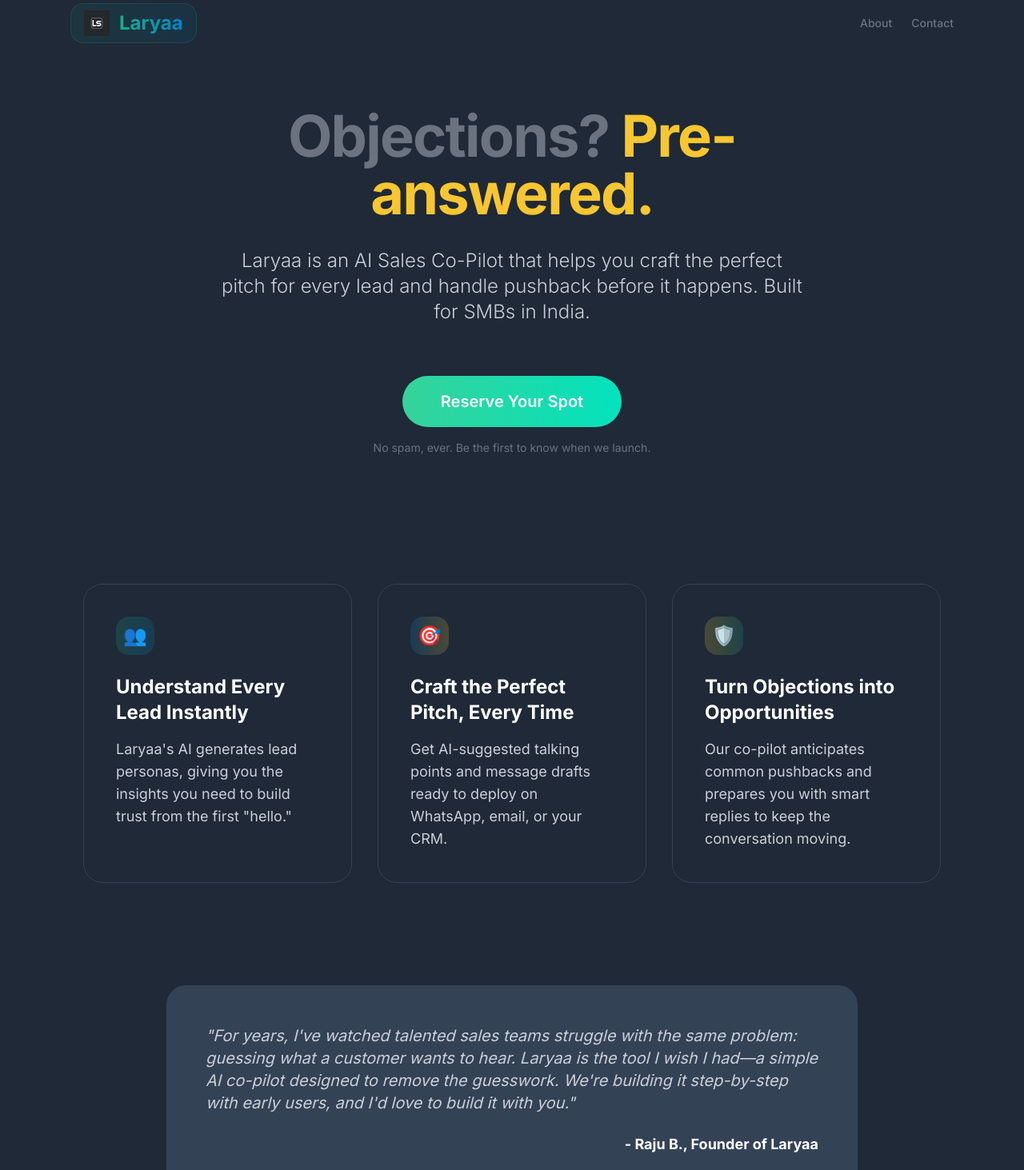
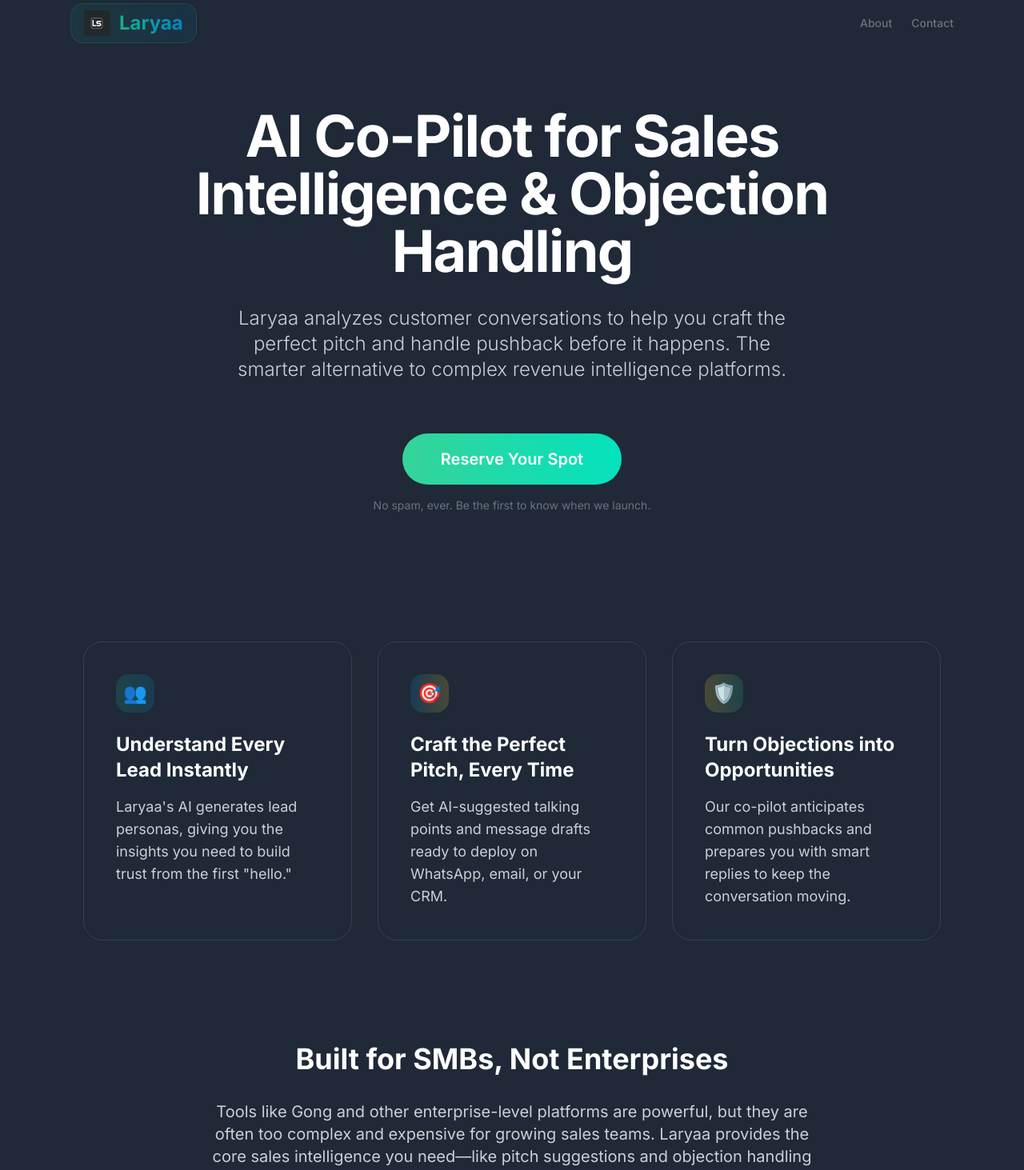
Before and after one commit to mylaryaa/laryaa-waitlist-pack, a React (Vite) app: page / in a window 1280 px wide. Shown: the part 60-1523 px from the top of the page at 80% size. Built offline with nearby package versions, Linux system fonts and the light colour scheme.

Commit message:
Update landing page SEO
Apply SEO-focused content updates to the landing page, including revised hero section headlines and sub-headlines, a new comparison section highlighting Laryaa's advantages for SMBs over enterprise solutions, and updated SEO metadata for improved search visibility.

```diff
--- a/index.html
+++ b/index.html
@@ -3,8 +3,8 @@
   <head>
     <meta charset="UTF-8" />
     <meta name="viewport" content="width=device-width, initial-scale=1.0" />
-    <title>Laryaa — AI Sales Co-Pilot for Smarter Pitches</title>
-    <meta name="description" content="Laryaa is an AI co-pilot that helps SMB sales teams craft personalized pitches and handle objections with confidence. Join the waitlist." />
+    <title>Laryaa | The Smarter Gong.io Alternative for SMBs</title>
+    <meta name="description" content="Get powerful sales intelligence without the enterprise cost. Laryaa offers AI-driven pitch creation and objection handling as a more focused alternative to Gong, Delve, and Vodex." />
     <link rel="preconnect" href="https://fonts.googleapis.com">
     <link rel="preconnect" href="https://fonts.gstatic.com" crossorigin>
     <link href="https://fonts.googleapis.com/css2?family=Inter:wght@300;400;500;600;700;800;900&display=swap" rel="stylesheet">
@@ -12,8 +12,8 @@
     <meta name="theme-color" content="#0a0a0a" />
     <meta name="robots" content="index,follow" />
 
-    <meta property="og:title" content="Laryaa — AI Sales Co-Pilot for Smarter Pitches" />
-    <meta property="og:description" content="Laryaa is an AI co-pilot that helps SMB sales teams craft personalized pitches and handle objections with confidence. Join the waitlist." />
+    <meta property="og:title" content="Laryaa | The Smarter Gong.io Alternative for SMBs" />
+    <meta property="og:description" content="Get powerful sales intelligence without the enterprise cost. Laryaa offers AI-driven pitch creation and objection handling as a more focused alternative to Gong, Delve, and Vodex." />
     <meta property="og:type" content="website" />
     <meta property="og:image" content="/og-image.png" />
     <meta property="og:url" content="https://laryaa.com/" />
--- a/src/pages/Landing.tsx
+++ b/src/pages/Landing.tsx
@@ -29,11 +29,10 @@ const Landing = () => {
 
         <section className="text-center max-w-4xl mx-auto px-4">
           <h1 className="text-3xl sm:text-5xl md:text-7xl font-bold leading-tight tracking-tight text-[hsl(var(--heading-text))]">
-            <span className="text-[hsl(var(--muted-text))]">Objections?</span>{" "}
-            <span className="text-[hsl(var(--brand-yellow))]">Pre-answered.</span>
+            AI Co-Pilot for Sales Intelligence & Objection Handling
           </h1>
           <p className="mt-6 sm:mt-8 text-[hsl(var(--body-text))] text-lg sm:text-xl md:text-2xl max-w-3xl mx-auto leading-relaxed font-light px-4">
-            Laryaa is an AI Sales Co-Pilot that helps you craft the perfect pitch for every lead and handle pushback before it happens. Built for SMBs in India.
+            Laryaa analyzes customer conversations to help you craft the perfect pitch and handle pushback before it happens. The smarter alternative to complex revenue intelligence platforms.
           </p>
           <div className="mt-12 sm:mt-16">
             <Button
@@ -78,6 +77,16 @@ const Landing = () => {
               Our co-pilot anticipates common pushbacks and prepares you with smart replies to keep the conversation moving.
             </p>
           </div>
+        </section>
+
+        {/* New Comparison Section */}
+        <section className="mt-24 sm:mt-32 max-w-4xl mx-auto px-4">
+          <h2 className="text-2xl sm:text-3xl md:text-4xl font-bold text-center text-[hsl(var(--heading-text))] mb-6 sm:mb-8">
+            Built for SMBs, Not Enterprises
+          </h2>
+          <p className="text-[hsl(var(--body-text))] text-lg sm:text-xl leading-relaxed text-center max-w-3xl mx-auto">
+            Tools like Gong and other enterprise-level platforms are powerful, but they are often too complex and expensive for growing sales teams. Laryaa provides the core sales intelligence you need—like pitch suggestions and objection handling—in a simple, affordable package designed for the speed of SMBs in India.
+          </p>
         </section>
 
         {/* New Founder Note Section */}
```
